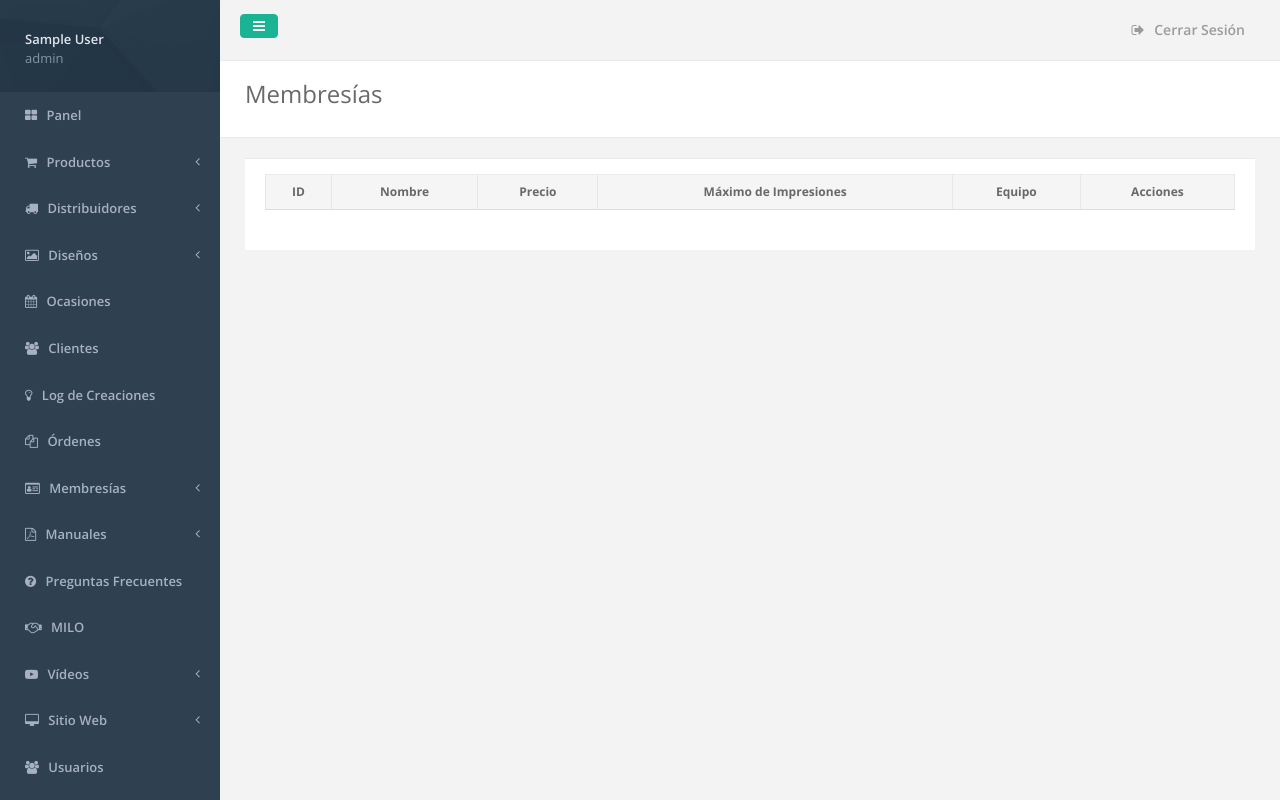
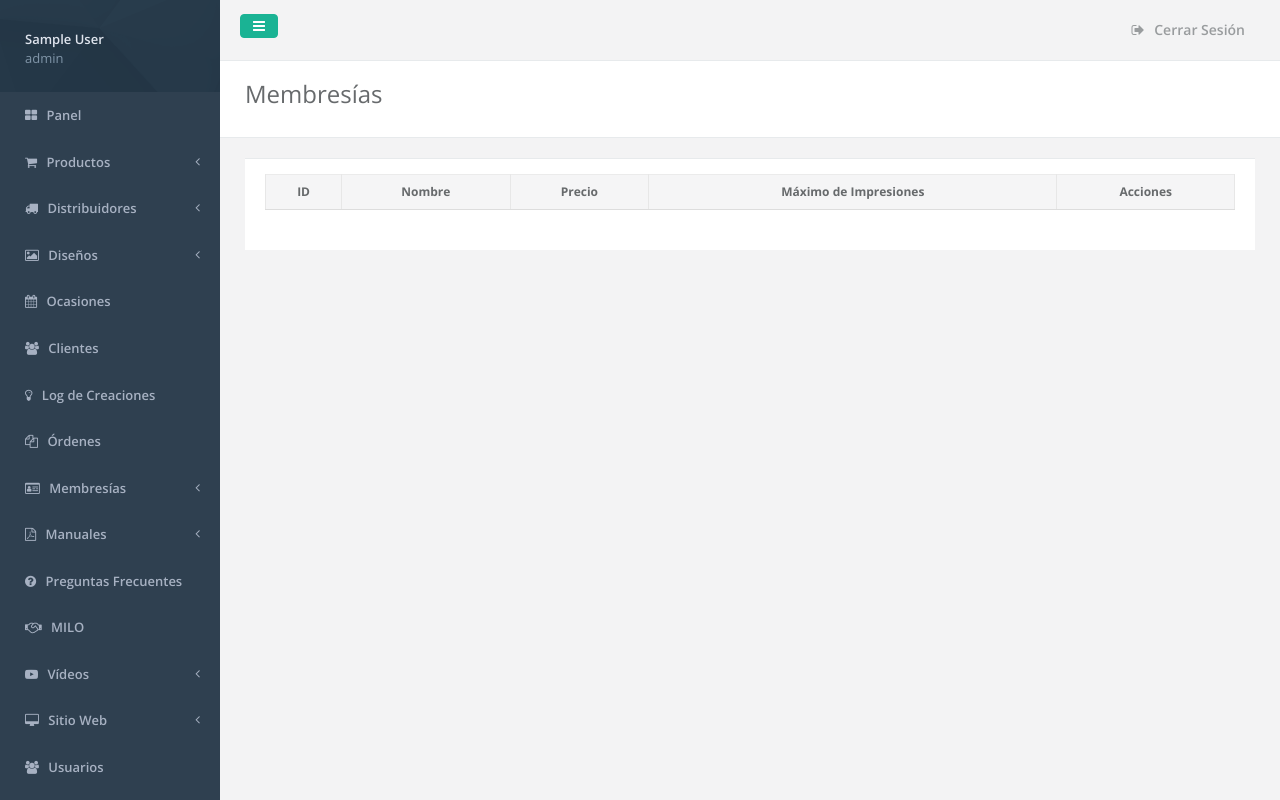
Before and after one commit to SmartAppTechno/MILO, a CodeIgniter app: page /database/index.php/membresias_controller/index in a window 1280 px wide. Run offline with CodeIgniter, Linux system fonts and the light colour scheme; the visitor is signed in with stand-in values (Sample User, id 1); data that the repository does not hold is empty; some libraries are stand-ins or nearby versions.

Commit message:
Recortes

```diff
--- a/application/models/Membresias_model.php
+++ b/application/models/Membresias_model.php
@@ -6,7 +6,7 @@ class Membresias_model extends CI_Model
 		$this->load->database();
 	}
 	public function get_membresias(){
-		$this->db->select('id,nombre,precio,impresiones,equipo');
+		$this->db->select('id,nombre,precio,impresiones');
 		$this->db->from('tbl_tipo_membresia');
 		$this->db->where('id NOT LIKE 4');
         $this->db->where('id NOT LIKE 5');
@@ -14,7 +14,7 @@ class Membresias_model extends CI_Model
         return $query->result_array();
 	}
 	public function mostrar_membresia($id){
-		$this->db->select('id,nombre,precio,impresiones,equipo,foto,descripcion,lista');
+		$this->db->select('id,nombre,precio,impresiones,foto,descripcion,lista');
 		$this->db->from('tbl_tipo_membresia');
         $this->db->where('id',$id);
         $query = $this->db->get();
--- a/application/views/admin/membresias/index.php
+++ b/application/views/admin/membresias/index.php
@@ -16,7 +16,6 @@
 						<th>Nombre</th>
 						<th>Precio</th>
 						<th>Máximo de Impresiones</th>
-						<th>Equipo</th>
 						<th>Acciones</th>
 					</tr>
 				</thead>
@@ -28,12 +27,6 @@
 							echo '<td>' . $membresia['nombre'] . '</td>';
 							echo '<td>$ ' . number_format((float)$membresia['precio'], 2, '.', ',') . '</td>';
 							echo '<td>' . $membresia['impresiones'] . '</td>';
-							if($membresia['equipo'] == 0){
-								echo '<td><i class="fa fa-window-close"></i></td>';
-							}
-							if($membresia['equipo'] == 1){
-								echo '<td><i class="fa fa-check-square"></i></td>';
-							}
 							echo '<td class="acciones"><form role="form" action="'.base_url('editar_membresia').'" method="post">
 			                        <input type="hidden" name="id" value="'.$membresia['id'].'">
 			                        <button type="submit" class="btn btn-w-m btn-primary"><i class="fa fa-pencil"></i></button>
--- a/application/views/cliente/personalizar/personalizar_disenio.php
+++ b/application/views/cliente/personalizar/personalizar_disenio.php
@@ -298,6 +298,12 @@ $('#crop').on('click', function (event) {
             var alto = parseInt(el.height *eScaleY);
             var x = -(eWidth / 2) + left;
             var y = -(eHeight / 2) + top;
+            //var ancho = parseInt(el.width);
+            //var alto = parseInt(el.height);
+            //var x = -(object.width / 2) + left;
+            //var y = -(object.height / 2) + top;
+            //var x = -(object.width*object.scaleX / 2) + left;
+            //var y = -(object.height*object.scaleY / 2) + top;
             ctx.rect(x, y, ancho, alto);
         }
     }
```
